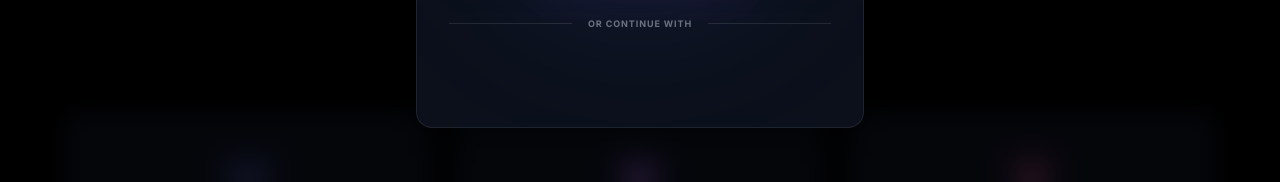
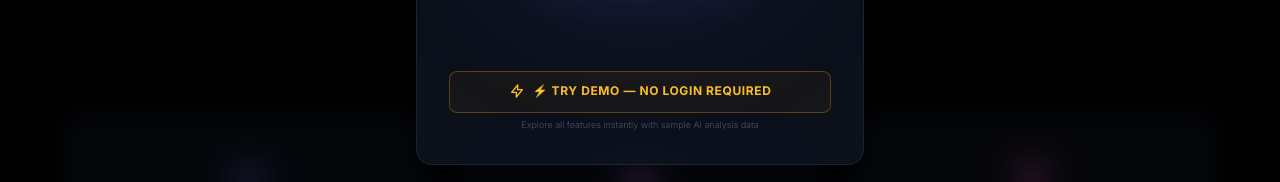
Before and after one commit to harshvardhanmishra32/Devscope-Ai, a Next.js app in the folder frontend/: page / in a window 1280 px wide. Both pictures are taken after a click on the button "INITIALIZE CORE". Shown: the part 535-717 px from the top of the page. Built offline with nearby package versions, Linux system fonts and the light colour scheme; no server answers.

Commit message:
✨ Add Demo Mode — works 100% on Vercel without backend, amber lightning button in auth modal

```diff
--- a/frontend/src/components/auth/AuthOverlay.tsx
+++ b/frontend/src/components/auth/AuthOverlay.tsx
@@ -73,7 +73,12 @@ export default function AuthOverlay({ onLoginSuccess, onClose }: AuthOverlayProp
       setIsAuthenticated(true);
       onLoginSuccess();
     } catch (err: any) {
-      setError(err.message || 'Failed to sign in. Please try again.');
+      // If backend is unreachable, offer demo mode automatically
+      if (err.message?.includes('fetch') || err.message?.includes('network') || err.message?.includes('Failed to fetch')) {
+        setError('Backend offline — click "Try Demo" below to explore with sample data.');
+      } else {
+        setError(err.message || 'Failed to sign in. Please try again.');
+      }
     } finally {
       setLoading(false);
     }
@@ -190,6 +195,15 @@ export default function AuthOverlay({ onLoginSuccess, onClose }: AuthOverlayProp
     } finally {
       setLoading(false);
     }
+  };
+
+  // Demo mode — no backend needed, works fully on Vercel
+  const handleDemoLogin = () => {
+    const demoToken = 'demo_mode_token_devscope_ai_' + Date.now();
+    localStorage.setItem('devscope_token', demoToken);
+    localStorage.setItem('devscope_demo_mode', 'true');
+    setIsAuthenticated(true);
+    onLoginSuccess();
   };
 
   if (isAuthenticated) return null;
@@ -361,6 +375,23 @@ export default function AuthOverlay({ onLoginSuccess, onClose }: AuthOverlayProp
             )}
           </div>
 
+          {/* Demo Mode — works without backend */}
+          <div className="w-full mt-3">
+            <button
+              type="button"
+              onClick={handleDemoLogin}
+              className="w-full flex items-center justify-center gap-2 py-3 border border-amber-500/30 bg-amber-500/5 hover:bg-amber-500/10 text-amber-400 hover:text-amber-300 font-bold text-xs uppercase tracking-wider rounded-lg transition-all"
+            >
+              <svg className="w-4 h-4" fill="none" stroke="currentColor" viewBox="0 0 24 24">
+                <path strokeLinecap="round" strokeLinejoin="round" strokeWidth="2" d="M13 10V3L4 14h7v7l9-11h-7z" />
+              </svg>
+              ⚡ Try Demo — No Login Required
+            </button>
+            <p className="text-[9px] text-gray-600 text-center mt-1.5 font-light">
+              Explore all features instantly with sample AI analysis data
+            </p>
+          </div>
+
           {loading && (
             <p className="text-[10px] text-indigo-400 mt-4 animate-pulse uppercase font-semibold tracking-wider">Synchronizing Neural Channels...</p>
           )}
```
